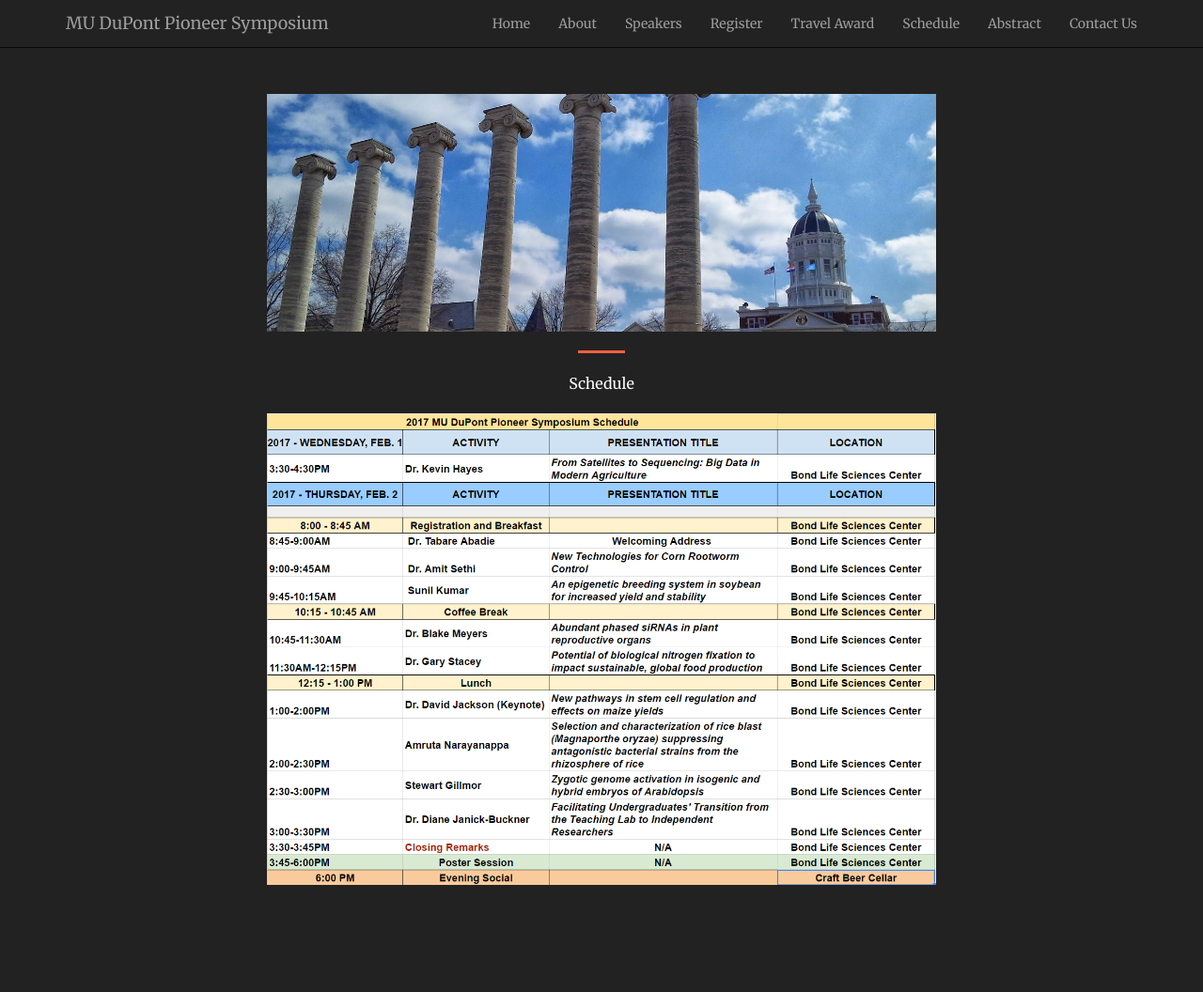
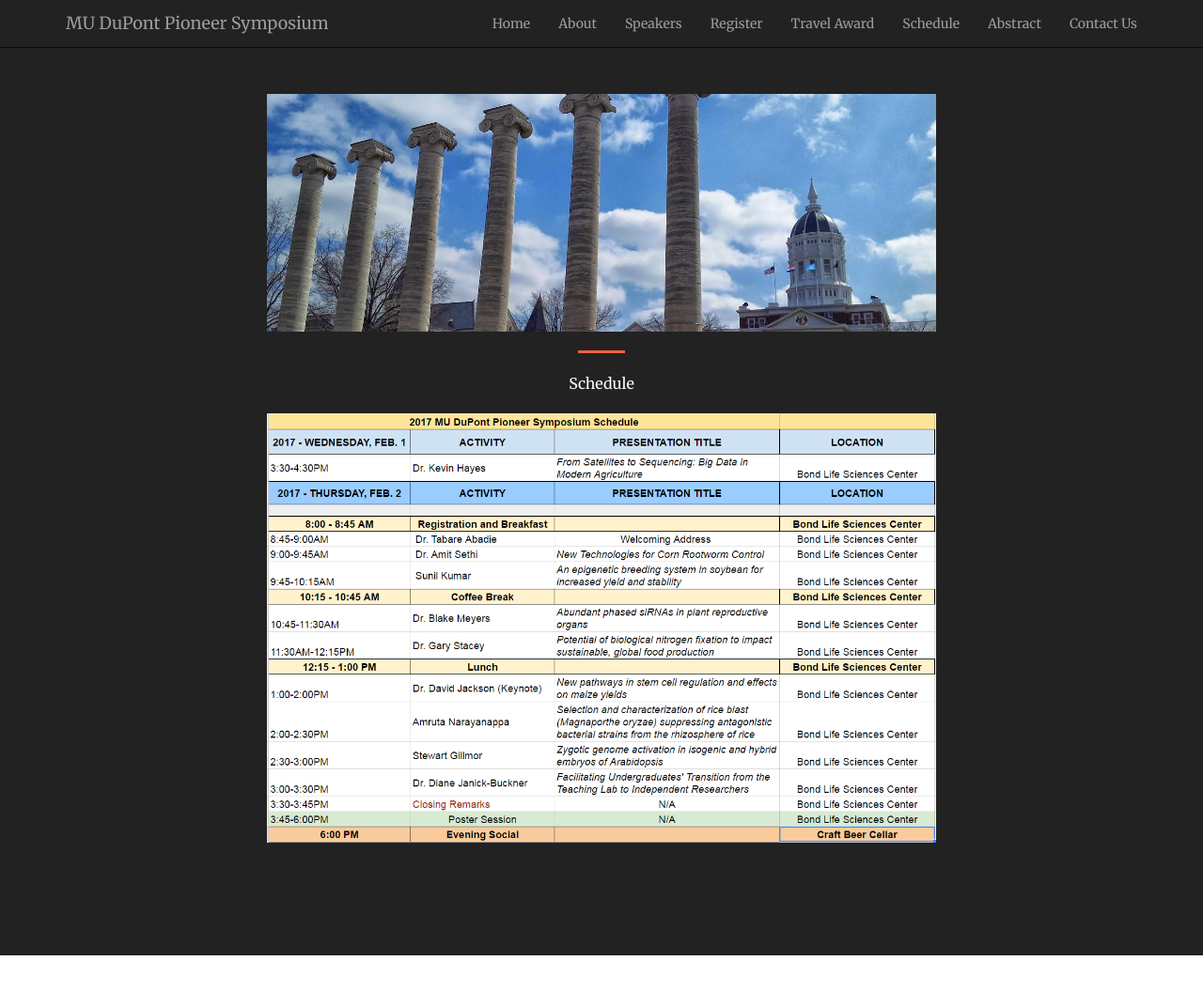
Before and after one commit to mupioneersymposium/mupioneersymposium.github.io, a Jekyll site: the page built from schedule.md, in a window 1280 px wide and 1062 px high. Shown: the top 1056 px of the window at 94% size. Built offline with Jekyll 4.4.1, drawn with Linux system fonts in a browser that asks for light colours.

Commit message:
Update schedule.md

```diff
--- a/schedule.md
+++ b/schedule.md
@@ -8,4 +8,4 @@ layout: regular
 
 Schedule
 
-<img src="/img/schedule-3.png" style="max-width:95%"/>
+<img src="/img/schedule-4.png" style="max-width:95%"/>
```
